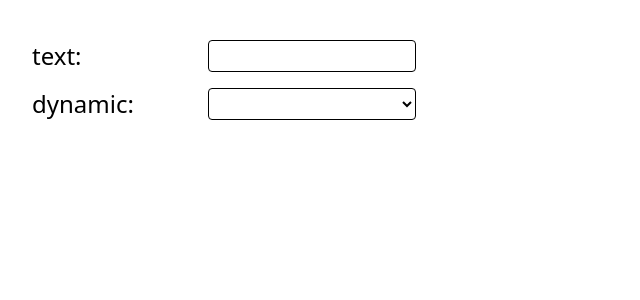
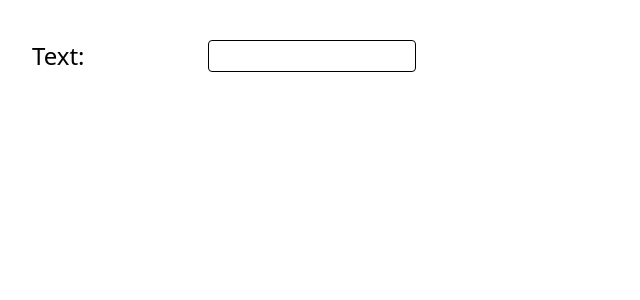
Before and after one commit to PondScrum/Form, a SvelteKit app: page / in a window 1280 px wide. Shown: the top 300 px of the page, without its empty margins (0-640 px from the left). Built offline with nearby package versions, Linux system fonts and the light colour scheme.

Commit message:
most types, demo working

```diff
--- a/src/Form.svelte
+++ b/src/Form.svelte
@@ -1,5 +1,5 @@
 <script lang="ts">
-import { onMount, tick } from 'svelte';
+import { onMount, tick, type Snippet } from 'svelte';
 import { scale } from 'svelte/transition';
 
 interface Props {
@@ -12,17 +12,15 @@ interface Props {
 		methods: ProvidedMethods
 	) => void;
 	initialValues: Record<string, string>;
-	onError: Event;
-	onValid: Event;
-	onHide: Event;
+	onError?: Event;
+	onValid?: Event;
+	onHide?: Event;
 }
 let {
 	invalidBG,
 	onJSError,
 	getRenderedItems,
-	preOnChange,
 	onChange,
-	title,
 	initialValues,
 	onError,
 	onValid,
@@ -31,7 +29,7 @@ let {
 
 type Event = (index: string, value: string, allValues: Record<string, string>) => void;
 
-function handleValidationResponse(res, currentValue = '') {
+function handleValidationResponse(res: ReturnType<Validate>, currentValue = '') {
 	const isValid = res.valid;
 	return {
 		value: isValid ? res.data : currentValue,
@@ -55,7 +53,13 @@ type Validate = (
 
 type AdditionalProps = {};
 
-type Block = { spec: string };
+type InputProps = { index: string } & Record<string, any>;
+type RenderType = 'group' | 'block';
+type GroupType = 'row' | 'col';
+type Block =
+	| undefined
+	| { renderType: 'block'; props: InputProps; component: Snippet }
+	| { renderType: 'group'; type: GroupType; blocks: Block[] };
 type SelectOptions = Record<string, string>;
 
 type StandardInput = (index: string, validate: Validate, props: AdditionalProps) => Block;
@@ -66,7 +70,7 @@ type OptionInput = (
 	props: AdditionalProps
 ) => Block;
 
-type Match = (value: string, block: Block) => (index: string) => Block;
+type Match = (value: boolean | string, block: Block | Block[]) => (index: string) => Block[];
 
 type Pivot = (index: string, ...Match: ReturnType<Match>[]) => Block;
 
@@ -89,21 +93,21 @@ type ProvidedMethods = {
 	setDisabled: (index: string, state: boolean) => void;
 };
 
-let pivots = $state({});
+let pivots: Record<string, Record<string, Block[]>> = $state({});
 let allValues = $state(initialValues || {});
-let renderedComponents = $state([]);
+let renderedComponents: Block[] = $state([]);
 
-const match: Match = (value, block) => {
+const match: Match = (value: string | boolean, block: Block | Block[]) => {
+	let usedBool = typeof value === 'boolean';
 	let blocks: Block[] = !Array.isArray(block) ? [block] : block;
-	let includesBool = false;
-	let values: string[] = !Array.isArray(value) ? [value] : value;
-	if (values.some((e) => typeof e === 'boolean')) includesBool = true;
+	let values: string[];
+	values = !Array.isArray(value) ? [value as string] : (value as string[]);
 	const uid = values.join('');
 	return (valueIndex: string) => {
 		pivots[valueIndex] ??= {};
-		pivots[valueIndex][uid] = block;
+		pivots[valueIndex][uid] = blocks; // or block?
 		if (
-			(includesBool && Boolean(allValues[valueIndex])) ||
+			(usedBool && Boolean(allValues[valueIndex]) === value) ||
 			values
 				.slice()
 				.map((e) => e.toString().toLowerCase())
@@ -112,12 +116,15 @@ const match: Match = (value, block) => {
 			return blocks;
 		}
 
+		if (onHide) {
 			const allBlocks = blocks
 				.flat()
 				.map((e) => collectBlocks(e))
 				.flat()
 				.filter((e) => e);
 			allBlocks.forEach((b) => onHide(b.props.index));
+		}
+		return [];
 	};
 };
 
@@ -128,7 +135,8 @@ const pivot: Pivot = (valueIndex, ...matches) => {
 		.filter((e) => e)
 		.flat();
 
-	const flatten = (items) => (items.every((e) => e.renderType) ? items : flatten(items.flat()));
+	const flatten = (items: any[]) =>
+		items.every((e) => e.renderType) ? items : flatten(items.flat());
 	return flatten(res);
 };
 
@@ -139,9 +147,8 @@ const buildTimeComponents = {
 
 const isGroup = (type: string) => ['Col', 'Row'].includes(type);
 
-let getComponents;
 async function render() {
-	const components = getComponents(wrappedComponents, allValues);
+	const components = getRenderedItems(wrappedComponents, allValues);
 	const toRender = components.filter((e) => e).flat();
 	if (wrappedComponents) {
 		await tick();
@@ -150,7 +157,6 @@ async function render() {
 }
 
 function setup() {
-	getComponents = getRenderedItems;
 	wrappedComponents = Object.assign(
 		buildTimeComponents,
 		Object.fromEntries(
@@ -158,7 +164,6 @@ function setup() {
 				const block: Input & OptionInput = (index, validate, ...args) => {
 					const props = args.slice(-1)[0] || {};
 					const options = args[0];
-					console.log(args);
 					props.options = options;
 					index = index.toLowerCase();
 					const oc = (value, focused) => inputChanged(index, value, focused, validate, props);
@@ -173,7 +178,6 @@ function setup() {
 							inputType: type.toLowerCase(),
 							...defaultInputProps,
 							...props
-							///...allProps[index]
 						}
 					};
 					return res;
@@ -181,7 +185,7 @@ function setup() {
 				return [
 					type,
 					isGroup(type)
-						? (...blocks) => {
+						? (...blocks: Block[]) => {
 								return { renderType: 'group', type, blocks };
 							}
 						: block
@@ -194,20 +198,33 @@ function setup() {
 onMount(() => {
 	setup();
 	render();
-	// tick().then(render);
 });
 
-function collectBlocks(obj, allBlocks = []) {
+type BaseBlock = { renderType: 'block'; props: InputProps; component: Snippet };
+function collectBlocks(obj: Block): BaseBlock[] {
+	let allBlocks: BaseBlock[] = [];
 	if (!obj) return allBlocks;
-	if (obj.blocks) {
-		return obj.blocks.map((e) => collectBlocks(e)).flat();
+	if ('blocks' in obj) {
+		const res = obj.blocks.map((e) => collectBlocks(e)).flat() as {
+			renderType: 'block';
+			props: InputProps;
+			component: Snippet;
+		}[];
+		return res;
 	} else if (obj.renderType === 'block') {
 		allBlocks = [...allBlocks, obj];
-		return allBlocks;
+		return allBlocks as { renderType: 'block'; props: InputProps; component: Snippet }[];
 	}
+	return [];
 }
 
-function inputChanged(index, value, focused, validate: Validate, props) {
+function inputChanged(
+	index: string,
+	value: string,
+	focused: boolean,
+	validate: Validate,
+	props: InputProps
+) {
 	const readonly = props?.readonly;
 	try {
 		index = index.toLowerCase();
@@ -228,7 +245,7 @@ function inputChanged(index, value, focused, validate: Validate, props) {
 
 		const eventToRun = validationRes.valid ? onValid : onError;
 
-		!readonly && eventToRun(index, validationRes.data, allValues);
+		!readonly && eventToRun && eventToRun(index, validationRes.data, allValues);
 
 		onChange(
 			$state.snapshot(allValues),
@@ -244,37 +261,47 @@ function inputChanged(index, value, focused, validate: Validate, props) {
 	}
 }
 
-let wrappedComponents;
+let wrappedComponents: ProvidedComponents;
 
-export function setInternalValue(index, value) {
+export function setInternalValue(index: string, value: string) {
 	tick().then(() => {
 		forceRerender[index] ??= true;
 		forceRerender[index] = !forceRerender[index];
 		render();
 	});
 
-	const validate = (a) => ({ valid: true, data: a });
-	return inputChanged(index, value, false, validate, {});
+	const validate = (a: string) => ({ valid: true, data: a });
+	return inputChanged(index, value, false, validate, { index }); //todo: figure out how to handle lack of props here
 }
 
-export function setDisabled(index, state) {
+export function setDisabled(index: string, state: boolean) {
 	disableMap[index] = state;
 }
 
-function setRendered(v) {
+function setRendered(v: Block[]) {
 	renderedComponents = v.filter((e) => e);
 }
 
-let disableMap = $state({});
-let forceRerender = $state({});
+let disableMap: Record<string, boolean> = $state({});
+let forceRerender: Record<string, boolean> = $state({});
 
-function indexToHeader(s) {
-	return s;
+function indexToHeader(str: string) {
+	if (!str) {
+		return str;
+	}
+	return str
+		.toLowerCase()
+		.split('_')
+		.map((word) => {
+			return word.charAt(0).toUpperCase() + word.slice(1);
+		})
+		.join(' ');
 }
 </script>
 
-{#snippet handleArr(items)}
+{#snippet handleArr(items: Block[])}
 	{#each items as renderSpec}
+		{#if renderSpec}
 			{@const { renderType } = renderSpec}
 			{#if renderType == 'group'}
 				{@const { type, blocks } = renderSpec}
@@ -285,34 +312,34 @@ function indexToHeader(s) {
 					{@render Block(component, props)}
 				{/key}
 			{/if}
+		{/if}
 	{/each}
 {/snippet}
 
 <div class="relative h-min w-full" in:scale={{ duration: 100, opacity: 0.2, start: 0.98 }}>
 	<div class="">
-		{#if title}
-			<h1 class="pb-3 text-center text-3xl font-bold underline">
-				{title}
-			</h1>
-		{/if}
+		<!-- {#if title} -->
+		<!-- 	<h1 class="pb-3 text-center text-3xl font-bold underline"> -->
+		<!-- 		{title} -->
+		<!-- 	</h1> -->
+		<!-- {/if} -->
 		<div class="">
 			{@render handleArr(renderedComponents)}
 		</div>
 	</div>
 </div>
 
-{#snippet Block(Component, props)}
+{#snippet Block(Component: Snippet, props: InputProps)}
 	<div in:scale={{ duration: 100, opacity: 0.98, start: 0.98 }} class="flex flex-row py-2 text-sm">
 		<label
 			for={props.inputType}
-			class="/my-auto h-min min-w-36 pr-4 text-lg font-medium text-wrap lg:min-w-44 xl:text-2xl"
+			class="/my-auto h-min min-w-36 pr-4 text-lg font-medium text-wrap capitalize lg:min-w-44 xl:text-2xl"
 		>
 			{indexToHeader(props?.index || '')}:
 		</label>
 		<div class="min-h-8">
 			<div class="max-h-8 overflow-hidden">
 				{#key forceRerender[props.index]}
-					{props.options?.length}
 					<Component {...props} disabled={props.readonly || disableMap[props.index]}></Component>
 				{/key}
 			</div>
@@ -320,8 +347,8 @@ function indexToHeader(s) {
 	</div>
 {/snippet}
 
-{#snippet Group(type, blocks)}
-	<div class:border-t={true} class:flex-col={type === 'Col'} class="flex">
+{#snippet Group(type: GroupType, blocks: Block[])}
+	<div class:border-t={true} class:flex-col={type === 'col'} class="flex">
 		{#each blocks as block, i (i)}
 			{#if block}
 				{#if block.renderType === 'block'}
--- a/src/routes/+layout.svelte
+++ b/src/routes/+layout.svelte
@@ -25,18 +25,20 @@ const getRenderedItems: GetRendered = (
 		Object.fromEntries(values.text?.split('').map((e) => [e, e]) || []),
 		{}
 	);
-	return [normalText, dynamicSelect];
+	return [
+		normalText,
+		Pivot(
+			'text',
+			Match(true, [
+				dynamicSelect,
+				InlineSelect('inline_select', defValidate, { '0': '0', '1': '1' }, {})
+			])
+		)
+	];
 };
 </script>
 
 <div class="p-8">
-	<Form
-		{onChange}
-		invalidBG={'bg-red-500'}
-		onValid={(...args) => console.log('onValid', args)}
-		onError={(...args) => console.log('onError', args)}
-		onHide={(...args) => console.log('onHide', args)}
-		{getRenderedItems}
-	></Form>
+	<Form {onChange} invalidBG={'bg-red-500'} {getRenderedItems} onHide={() => {}}></Form>
 </div>
 <!-- {@render children()} -->
```
Lines whose indentation alone changed are shown as unchanged.
